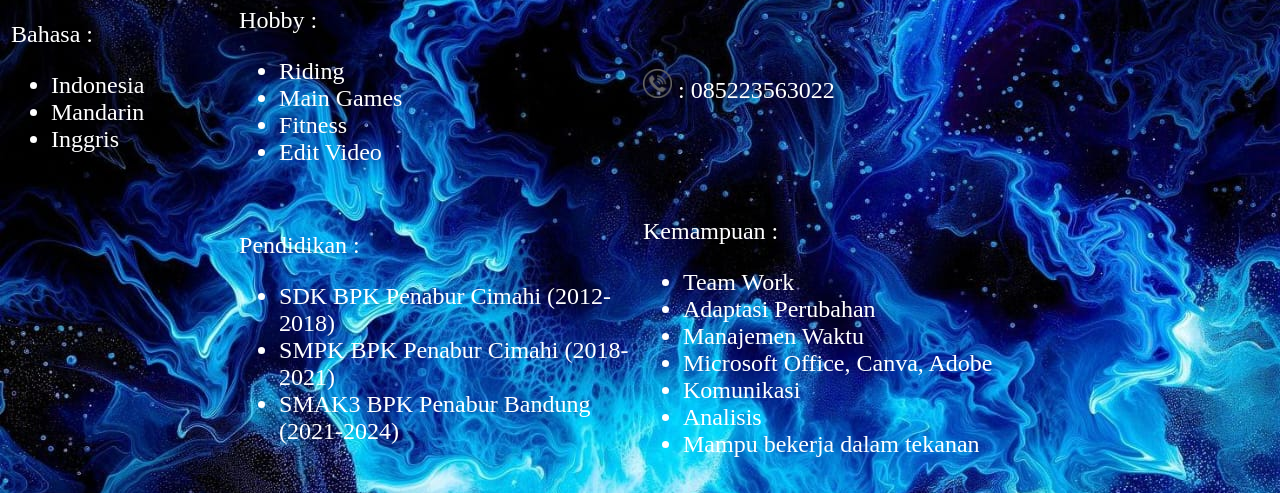
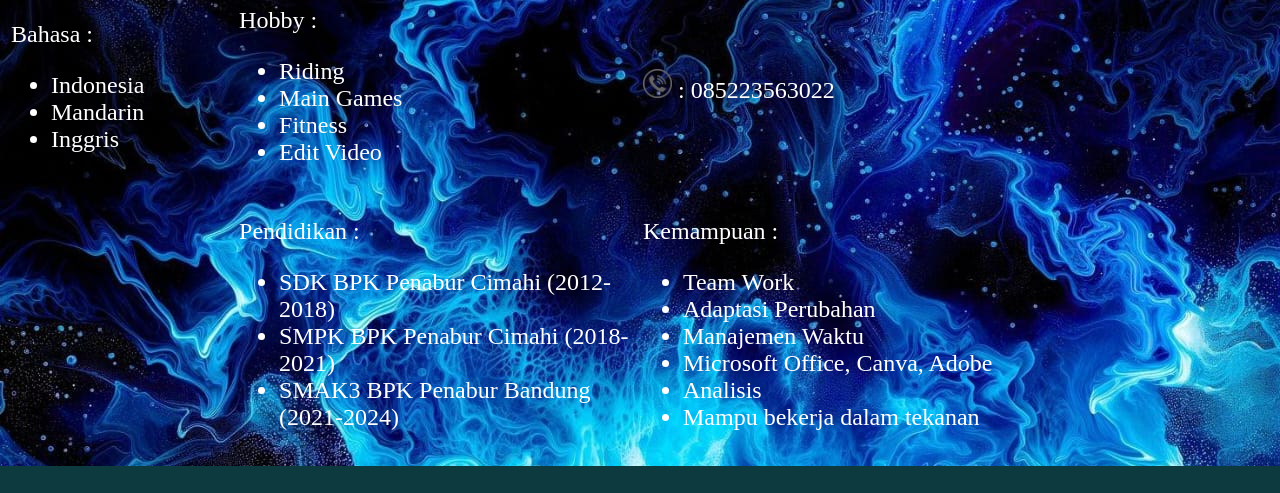
Before and after one commit to SkyLine-95/Sky95, a plain HTML site: page About me.html in a window 1280 px wide. Shown: the part 1360-1853 px from the top of the page. After the commit the page ends 1826 px from the top, so only its background shows below. Drawn offline with Linux system fonts and the light colour scheme.

Commit message:
Add files via upload
Signed-off-by: SkyLine-95 <154000124+SkyLine-95@users.noreply.github.com>

```diff
--- a/About me.html
+++ b/About me.html
@@ -125,7 +125,6 @@ a:active {
           <li>Adaptasi Perubahan</li>
           <li>Manajemen Waktu</li>
           <li>Microsoft Office, Canva, Adobe</li>
-          <li>Komunikasi</li>
           <li>Analisis</li>
           <li>Mampu bekerja dalam tekanan</li>
         </ul></td>
```
